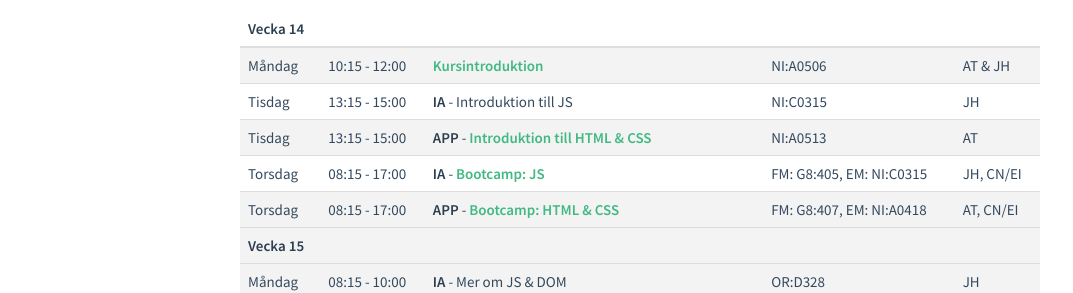
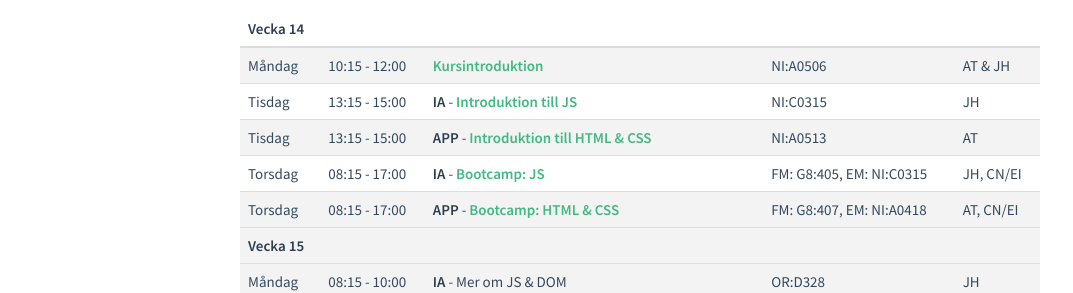
Before and after one commit to mau-dvmt/mah-dv.github.io, a Jekyll site: the page built from courses/da344a-da355a/plan.md, in a window 1280 px wide. Shown: the part 260-553 px from the top of the page, without its empty margins (0-1073 px from the left). Built offline with Jekyll 4.4.1, drawn with Linux system fonts in a browser that asks for light colours; part of the change alters nothing that is shown.

```diff
--- a/courses/da344a-da355a/plan.md
+++ b/courses/da344a-da355a/plan.md
@@ -12,7 +12,7 @@ Nedan ser ni en planering för kursen:
 | **Vecka 14** | | | |
 | ------------- |-------------| ---------| -------- |
 | Måndag | 10:15 - 12:00 | [Kursintroduktion](/courses/da344a-da355a/lectures/le1.html) | NI:A0506 | AT & JH
-| Tisdag | 13:15 - 15:00 | **IA** - Introduktion till JS | NI:C0315 | JH
+| Tisdag | 13:15 - 15:00 | **IA** - [Introduktion till JS](/courses/da344a-da355a/lectures/le3.html) | NI:C0315 | JH
 | Tisdag | 13:15 - 15:00 | **APP** - [Introduktion till HTML & CSS](/courses/da344a-da355a/lectures/le2.html) | NI:A0513 | AT
 | Torsdag| 08:15 - 17:00 | **IA** - [Bootcamp: JS](/courses/da344a-da355a/exercises/ex2.html) | FM: G8:405, EM: NI:C0315 | JH, CN/EI
 | Torsdag| 08:15 - 17:00 | **APP** - [Bootcamp: HTML & CSS](/courses/da344a-da355a/exercises/ex1.html) | FM: G8:407, EM: NI:A0418 | AT, CN/EI
```
